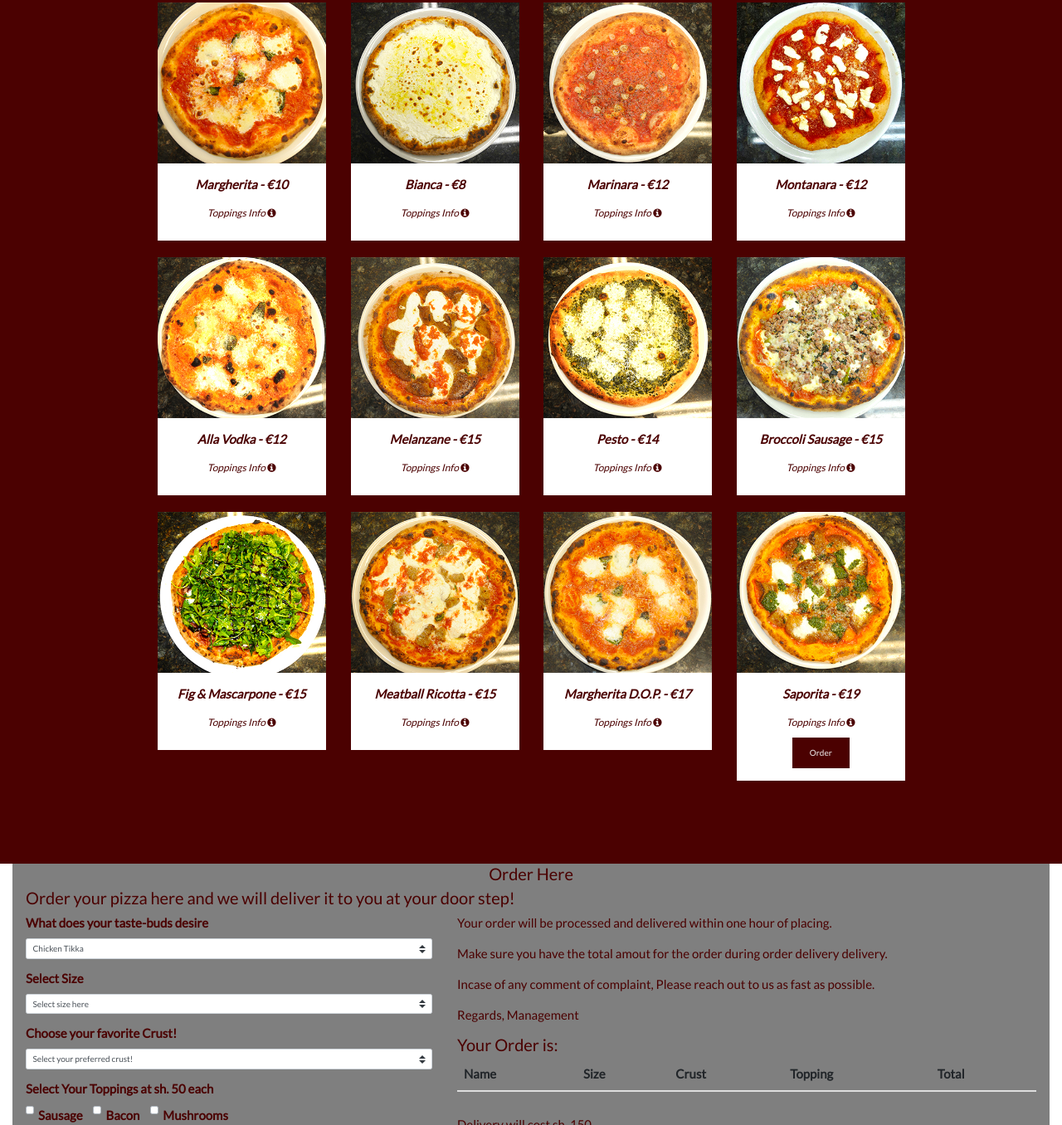
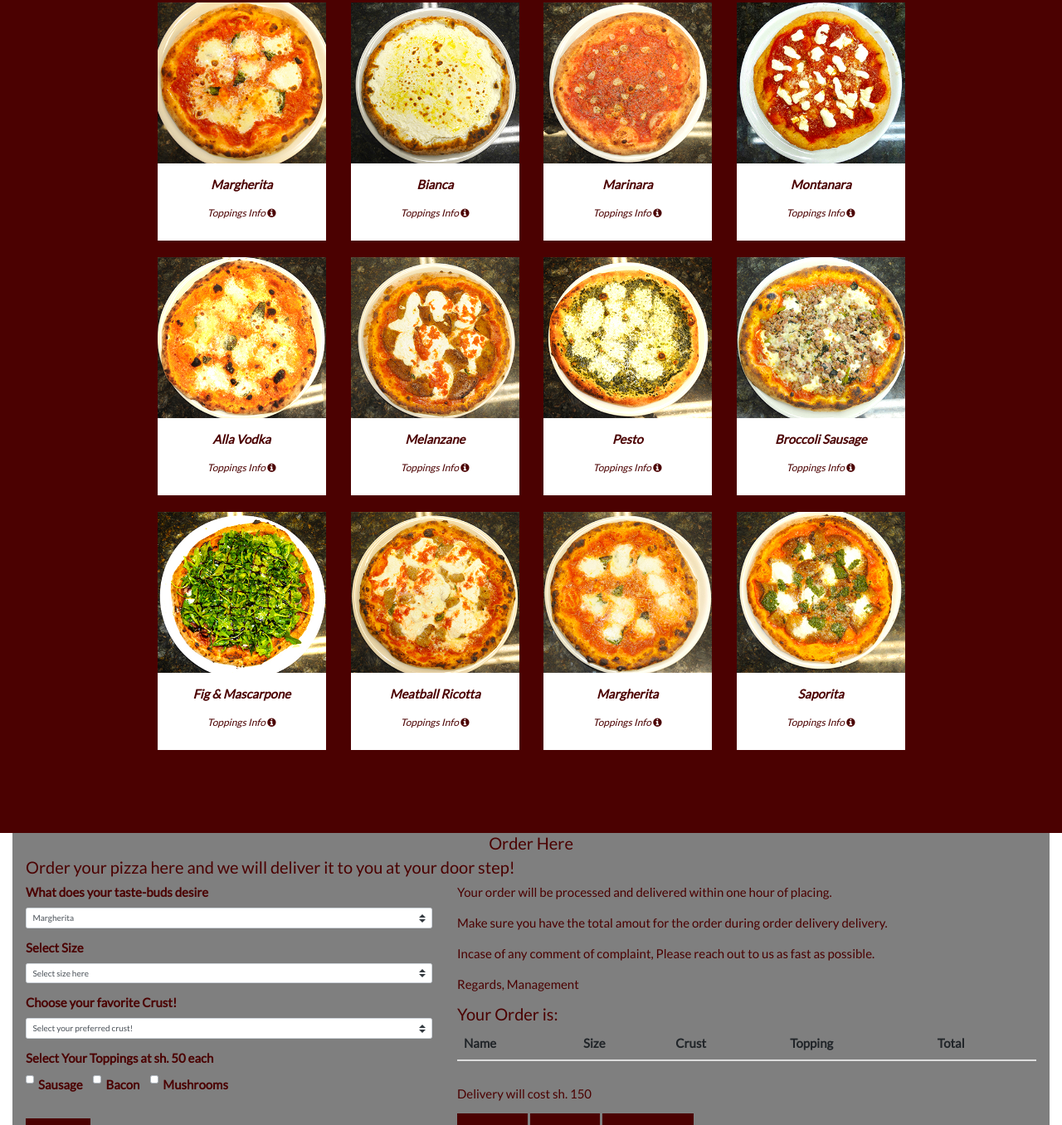
Before and after one commit to israelwangila/pizz-izr-a-in, a plain HTML site: page index.html in a window 1280 px wide. Shown: the part 1219-2575 px from the top of the page at 83% size. Drawn offline with nearby package versions, Linux system fonts and the light colour scheme.

Commit message:
adding mor option to form

```diff
--- a/index.html
+++ b/index.html
@@ -106,7 +106,7 @@
         <article class="col-xs-12 col-sm-6 col-md-4 col-lg-3 hvr-grow slideanim">
           <div class="thumbnail">
             <img src="images/Margherita.jpg" alt="Margherita">
-            <p><strong>Margherita - €10</strong></p>
+            <p><strong>Margherita </strong></p>
             <p data-toggle="tooltip" title="Imported tomato sauce, Homemade mozzarella, Basil, Pecorino romano">Toppings Info <i class="fa fa-info-circle"></i></p>
 
           </div>
@@ -114,7 +114,7 @@
         <article class="col-xs-12 col-sm-6 col-md-4 col-lg-3 hvr-grow slideanim">
           <div class="thumbnail">
             <img src="images/Bianca.jpg" alt="Bianca">
-            <p><strong>Bianca - €8</strong></p>
+            <p><strong>Bianca </strong></p>
             <p data-toggle="tooltip" title="Homemade mozzarella, ricotta, Pecorino romano">Toppings Info <i class="fa fa-info-circle"></i></p>
 
           </div>
@@ -122,7 +122,7 @@
         <article class="col-xs-12 col-sm-6 col-md-4 col-lg-3 hvr-grow slideanim">
           <div class="thumbnail">
             <img src="/images/Marinara.jpg" alt="Marinara">
-            <p><strong>Marinara - €12</strong></p>
+            <p><strong>Marinara </strong></p>
             <p data-toggle="tooltip" title="Imported tomato sauce, Oregano, Garlic, Pecorino romano">Toppings Info <i class="fa fa-info-circle"></i></p>
 
           </div>
@@ -130,14 +130,14 @@
         <article class="col-xs-12 col-sm-6 col-md-4 col-lg-3 hvr-grow slideanim">
           <div class="thumbnail">
             <img src="images/Montanara.jpg" alt="Montanara">
-            <p><strong>Montanara - €12</strong></p>
+            <p><strong>Montanara</strong></p>
             <p data-toggle="tooltip" title="Lightly fried dough, Homemade marinara sauce, Homemade mozzarella, Pecorino romano">Toppings Info <i class="fa fa-info-circle"></i></p>
           </div>
         </article>
         <article class="col-xs-12 col-sm-6 col-md-4 col-lg-3 hvr-grow slideanim">
           <div class="thumbnail">
             <img src="images/AllaVodka.jpg" alt="AllaVodka" >
-            <p><strong>Alla Vodka - €12</strong></p>
+            <p><strong>Alla Vodka </strong></p>
             <p data-toggle="tooltip" title="Vodka sauce, Homemade mozzarella, Basil, Pecorino romano">Toppings Info <i class="fa fa-info-circle"></i></p>
 
           </div>
@@ -145,7 +145,7 @@
         <article class="col-xs-12 col-sm-6 col-md-4 col-lg-3 hvr-grow slideanim">
           <div class="thumbnail">
             <img src="images/Melanzane.jpg" alt="Melanzane">
-            <p><strong>Melanzane - €15</strong></p>
+            <p><strong>Melanzane </strong></p>
             <p data-toggle="tooltip" title="Imported tomato sauce, Homemade mozzarella, Eggplant, Ricotta, Pecorino romano">Toppings Info <i class="fa fa-info-circle"></i></p>
 
           </div>
@@ -153,7 +153,7 @@
         <article class="col-xs-12 col-sm-6 col-md-4 col-lg-3 hvr-grow slideanim">
           <div class="thumbnail">
             <img src="images/Pesto.jpg" alt="Pesto">
-            <p><strong>Pesto - €14</strong></p>
+            <p><strong>Pesto</strong></p>
             <p data-toggle="tooltip" title="Homemade pesto, Homemade mozzarella, Asiago, Pecorino romano (No olive oil)">Toppings Info <i class="fa fa-info-circle"></i></p>
 
           </div>
@@ -161,7 +161,7 @@
         <article class="col-xs-12 col-sm-6 col-md-4 col-lg-3 hvr-grow slideanim">
           <div class="thumbnail">
             <img src="images/BroccoliRabeSausageAsiago.jpg" alt="Broccoli Rabe Sausage">
-            <p><strong>Broccoli Sausage  - €15</strong></p>
+            <p><strong>Broccoli Sausage</strong></p>
             <p data-toggle="tooltip" title="Imported tomato sauce, Homemade mozzarella, Broccoli rabe sausage, Asiago, Basil, Pecorino romano">Toppings Info <i class="fa fa-info-circle"></i></p>
 
           </div>
@@ -169,7 +169,7 @@
         <article class="col-xs-12 col-sm-6 col-md-4 col-lg-3 hvr-grow slideanim">
           <div class="thumbnail">
             <img src="images/FigArugulaAndMascarpone.jpg" alt="Fig, Arugula, and Mascarpone">
-            <p><strong>Fig & Mascarpone - €15</strong></p>
+            <p><strong>Fig & Mascarpone </strong></p>
             <p data-toggle="tooltip" title="Homemade mozzarella, Fig puree, Mascarpone, Arugula, Balsamic vinegar of Modena I.G.P. glaze">Toppings Info <i class="fa fa-info-circle"></i></p>
 
           </div>
@@ -177,7 +177,7 @@
         <article class="col-xs-12 col-sm-6 col-md-4 col-lg-3 hvr-grow slideanim">
           <div class="thumbnail">
             <img src="images/MeatballWithRicotta.jpg" alt="Meatball with Ricotta">
-            <p><strong>Meatball Ricotta  - €15</strong></p>
+            <p><strong>Meatball Ricotta </strong></p>
             <p data-toggle="tooltip" title="Imported tomato sauce, Homemade mozzarella, Homemade meatballs, Ricotta, Basil, Pecorino romano">Toppings Info <i class="fa fa-info-circle"></i></p>
 
           </div>
@@ -185,7 +185,7 @@
         <article class="col-xs-12 col-sm-6 col-md-4 col-lg-3 hvr-grow slideanim">
           <div class="thumbnail">
             <img src="images/MargheritaDOP.jpg" alt="Margherita DOP">
-            <p><strong>Margherita D.O.P. - €17</strong></p>
+            <p><strong>Margherita</strong></p>
             <p data-toggle="tooltip" title="San Marzano tomato sauce D.O.P., Mozzarella di bufala campana D.O.P., Basil, Pecorino romano">Toppings Info <i class="fa fa-info-circle"></i></p>
 
           </div>
@@ -193,56 +193,14 @@
         <article class="col-xs-12 col-sm-6 col-md-4 col-lg-3 hvr-grow slideanim">
           <div class="thumbnail">
             <img src="images/LaSaporita.jpg" alt="Saporita">
-            <p><strong>Saporita - €19</strong></p>
+            <p><strong>Saporita </strong></p>
             <p data-toggle="tooltip" title="Mom’s homemade Genovese sauce, Mozzarella di bufala D.O.P., Eggplant, Splashes of pesto and E.V.O.O.">Toppings Info <i class="fa fa-info-circle"></i></p>
-            <button class="btn" data-toggle="modal" data-target="#myModal">Order</button>
+
           </div>
         </article>
       </div>
     </div>
   </section>
-  <section class="modal fade" id="myModal" role="dialog">
-    <div class="modal-dialog">
-      <div class="modal-content">
-        <div class="modal-header">
-          <button type="button" class="close" data-dismiss="modal">×</button>
-          <h4><span class="glyphicon glyphicon-shopping-cart"></span>Order</h4>
-        </div>
-        <div class="modal-body">
-          <form role="form">
-            <div class="form-group"><label for="qty">QUANTITY</label>
-              <input type="number" class="form-control" id="qty" placeholder="How many?">
-            </div>
-            <div class="form-group"><label>SIZE</label>
-              <div class="radio">
-                <label class="radio-inline"><input type="radio" name="optradio">Small 9"</label>
-                <label class="radio-inline"><input type="radio" name="optradio">Medium 12"</label>
-                <label class="radio-inline"><input type="radio" name="optradio">Large 16"</label>
-              </div>
-            </div>
-            <div class="form-group">
-              <label for="sel1">CRUST</label>
-                <select class="form-control" id="sel1">
-                  <option>Original Hand Tossed</option>
-                  <option>Thin Crust</option>
-                  <option>Deep Pan</option>
-                </select>
-            </div>
-              <button type="submit" class="btn btn-block">ADD
-                <span class="glyphicon glyphicon-ok"></span>
-              </button>
-          </form>
-        </div>
-        <div class="modal-footer">
-          <button type="submit" class="btn btn-danger btn-default pull-left" data-dismiss="modal">
-            <span class="glyphicon glyphicon-remove"></span> Cancel
-          </button>
-          <p>Need <a href="#">help?</a></p>
-        </div>
-      </div>
-    </div>
-  </div>
-</section>
 <div class="container-fluid order" id="make-order">
     <div class="order-overlay">
       <div class="controls-top text-center" id="Order-now">
@@ -255,12 +213,17 @@
                 <label for="select">What does your taste-buds desire</label>
                 <select class="browser-default custom-select custom-select-md mb-3 name">
                   <!-- <option selected value="choose">Choose your flavor</option> -->
-                  <option value="Chicken Tikka">Chicken Tikka</option>
-                  <option value="PeriPeri Pizza">PeriPeri Pizza</option>
-                  <option value="Raspberry Dessert Pizza">Raspberry Dessert Pizza</option>
-                  <option value="Chicken Alfredo Pizza">Chicken Alfredo Pizza</option>
-                  <option value="Sunchoke Pizza">Sunchoke Pizza</option>
-                  <option value="Buffalo Chicken Sticks">Buffalo Chicken Sticks</option>
+                  <option value="Margherita">Margherita</option>
+                  <option value="Bianca">Bianca</option>
+                  <option value="Montanara">Montanara</option>
+                  <option value="Alla vodka">Alla vodka</option>
+                  <option value="Melanze">Melanze</option>
+                  <option value="Broccoli sausage">Broccoli sausage</option>
+                  <option value="Pesto">Pesto</option>
+                  <option value="Meatball ricotta">Meatball ricotta</option>
+                  <option value="Fig & mascarpone">Fig & mascarpone</option>
+                  <option value="Saporita">Saporita</option>
+                  <option value="Margherita">Margherita</option>
                 </select>
               <label for="select">Select Size</label>
               <select class="browser-default custom-select custom-select-md mb-3" id="size">
```
